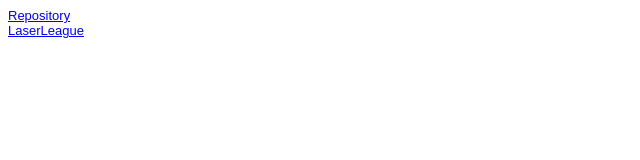
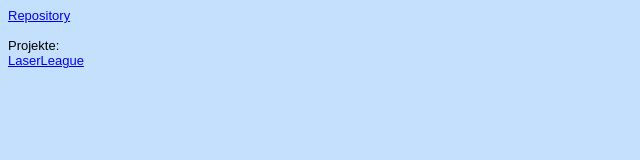
Before and after one commit to LenHu404/primaWS2021, a plain HTML site: page profile/steckbrief.htm in a window 1280 px wide. Shown: the whole page, without its empty margins (0-640 px from the left). Drawn offline with Linux system fonts and the light colour scheme.

Commit message:
adjusting css

```diff
--- a/profile/steckbrief.htm
+++ b/profile/steckbrief.htm
@@ -8,17 +8,17 @@
 		body {
 			font-family: arial;
 			font-size: small;
-			background: #eeeee
+			background: #C4E0FD
 		}
 	</style>
 </head>
 
 <body>
 	<a href="https://github.com/LenHu404/primaWS2021" target="_blank">Repository</a>
-
+	<br>
 	<!-- https://lenhu404.github.io/primaWS2021/
 		 Hier die Links zu den gelösten Aufgaben einstellen, aktuelle oben, alte stehen lassen! Format: Aufgabenbezeichnung, Datum -->
-		<br>
+	<br> Projekte: <br>
 	<a href=" https://lenhu404.github.io/primaWS2021/projects/LaserLeague/index.html" target="_blank">LaserLeague</a>
 
 
```
